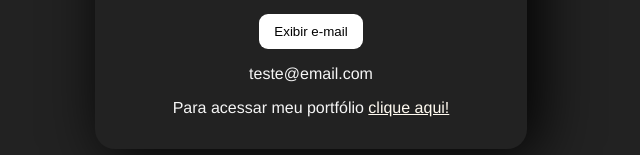
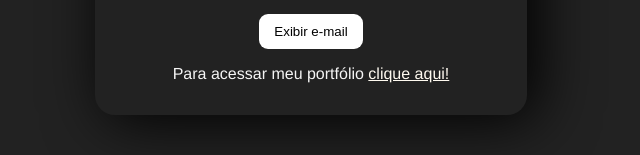
Before and after one commit to GilbertoASJ/VueJs-Course, a Vue app in the folder vuejs-introduction/: page / in a window 1280 px wide. Shown: the part 479-634 px from the top of the page, without its empty margins (329-969 px from the left). Built offline with nearby package versions, Linux system fonts and the light colour scheme.

Commit message:
Feature: :sparkles: Finishing props

```diff
--- a/vuejs-introduction/src/components/GeneralInfo.vue
+++ b/vuejs-introduction/src/components/GeneralInfo.vue
@@ -2,7 +2,7 @@
 	<div>
 		<!-- Diretivas if else -->
 		<p v-if="isWorking">Estou trabalhando :)</p>
-		<p v-else>No momento estou em busca de novas oportunidades</p>
+		<p v-else>Em busca de novas oportunidades</p>
 		<p>No momento utilizando as seguintes tecnologias: </p>
 
 		<div class="gTechonologiesDiv">
@@ -31,7 +31,6 @@
 
 		<!-- Diretiva simplista para exibir informação na tela -->
 		<p v-show="showEmail">Mande uma mensagem para: {{ email }}</p>
-		<p>{{ propEmail }}</p>
 		<p>Para acessar meu portfólio <a v-bind:href="portfolioLink" target="_blank">clique aqui!</a></p>
 	</div>
 </template>
@@ -41,13 +40,12 @@
 	export default {
 		name: 'GeneralInfo',
 		props: {
-			propEmail: String
+			email: String,
+			isWorking: Boolean,
 		},
 		data() {
 			return {
-				isWorking: true,
 				showEmail: false,
-				email: 'gilberto@gmail.com',
 				portfolioLink: 'https://google.com.br',
 				buttonText: "Exibir e-mail",
 				frontEndTechnologies: ['HTML5', 'CSS3', 'JavaScript'],
--- a/vuejs-introduction/src/components/UserInfo.vue
+++ b/vuejs-introduction/src/components/UserInfo.vue
@@ -2,7 +2,9 @@
 	<div class="gDivUserInfo">
 		<h3>Dados do usuário: {{ name }}</h3>
 		<UserPicture />
-		<GeneralInfo propEmail="teste@email.com" />
+
+		<!-- Ao passar uma prop podemos utilizar o v-bind: para mostrar que queremos passar um valor de data() -->
+		<GeneralInfo :email="email" :isWorking=true />
 	</div>
 </template>
 
@@ -20,6 +22,7 @@
 		data() {
 			return {
 				name: "Gilberto",
+				email: "gilberto@email.com",
 			}
 		}
 	}
```
